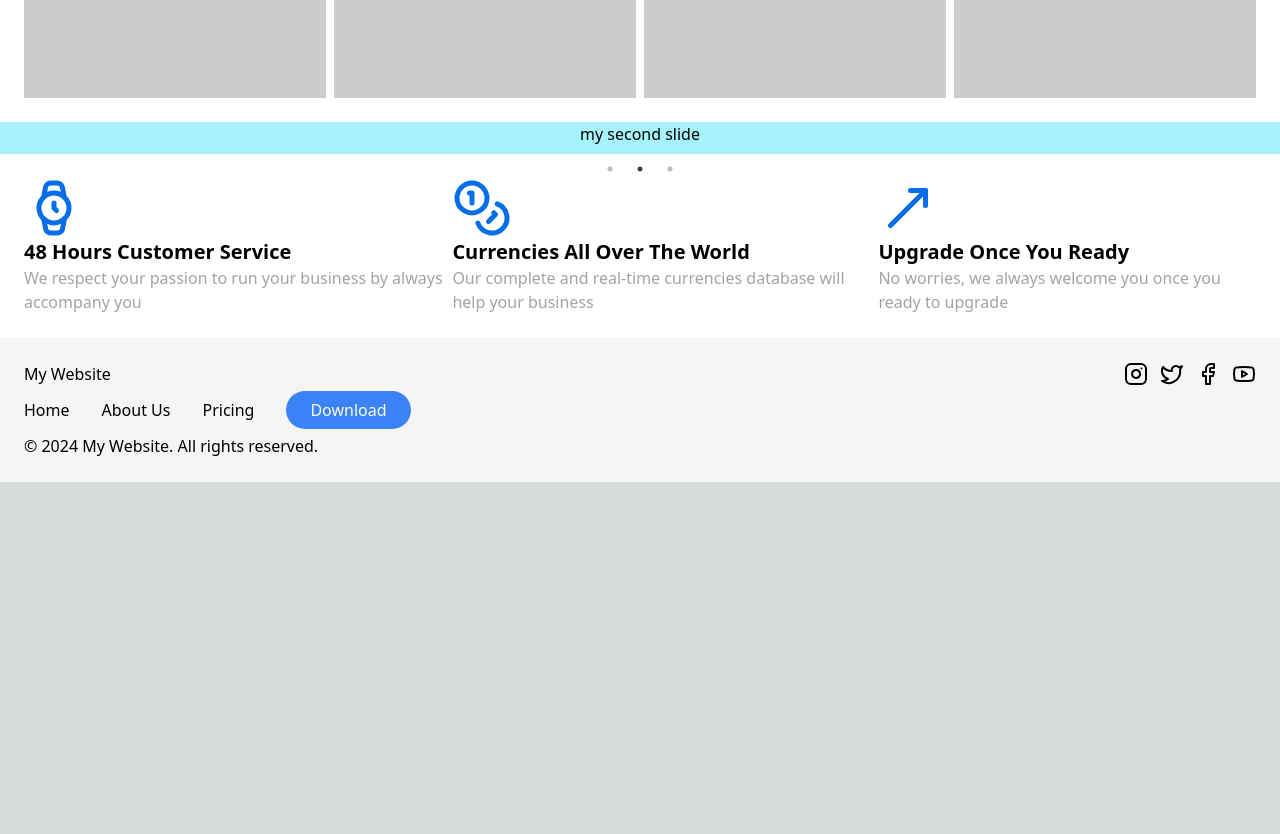
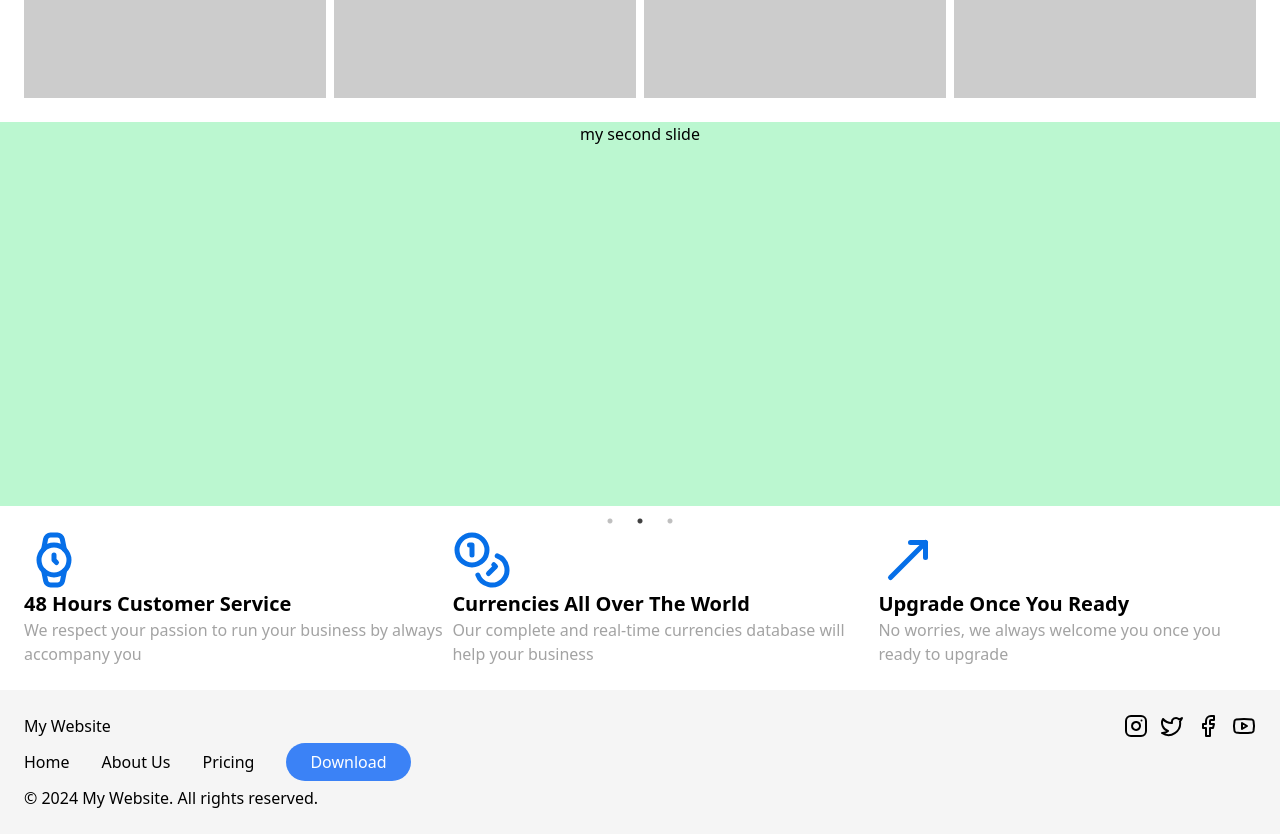
Before and after one commit to zeiq-co/anoop-project, a Next.js app: page / in a window 1280 px wide. Shown: the part 820-1654 px from the top of the page. Before the commit the page ends 1302 px from the top, so only its background shows below. Built offline with nearby package versions, Linux system fonts and the light colour scheme.

Commit message:
fixed slider so height looks good

```diff
--- a/src/components/MySlider.js
+++ b/src/components/MySlider.js
@@ -14,13 +14,13 @@ export default function MySlider() {
 
   return (
     <Slider {...settings}>
-      <div className="w-full h-8 bg-cyan-200">
+      <div className="w-full h-96 bg-cyan-200">
         <h3 className="text-center">my first slide</h3>
       </div>
-      <div className="w-full h-8 bg-cyan-200">
+      <div className="w-full h-96 bg-green-200">
         <h3 className="text-center">my second slide</h3>
       </div>
-      <div className="w-full h-8 bg-cyan-200">
+      <div className="w-full h-96 bg-yellow-200">
         <h3 className="text-center">my third slide</h3>
       </div>
     </Slider>
```
